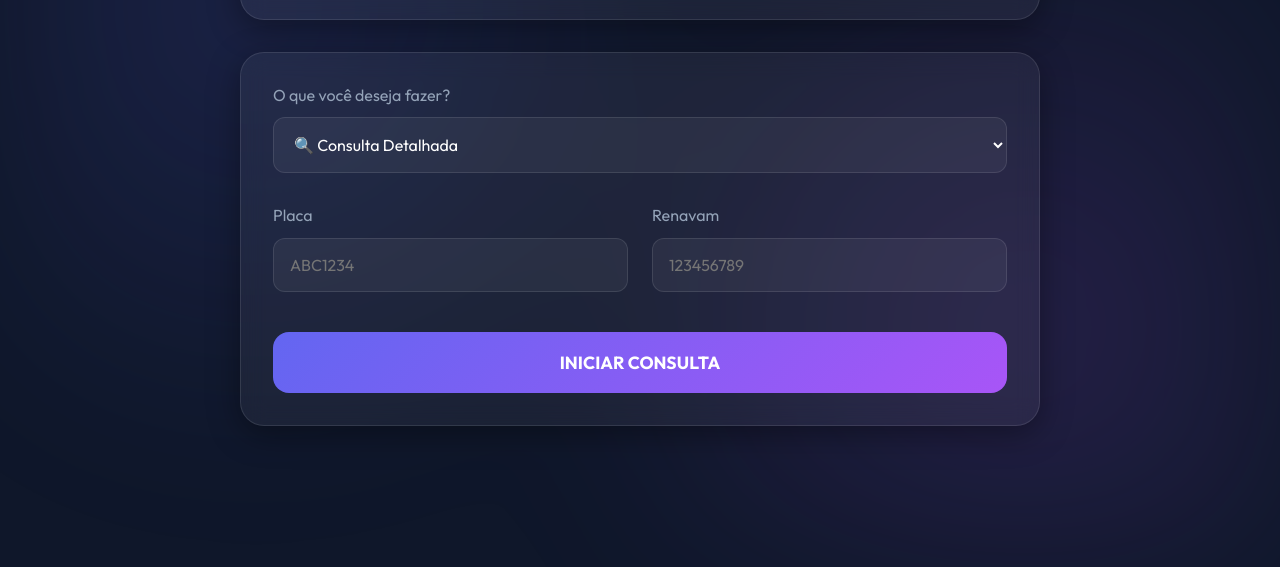
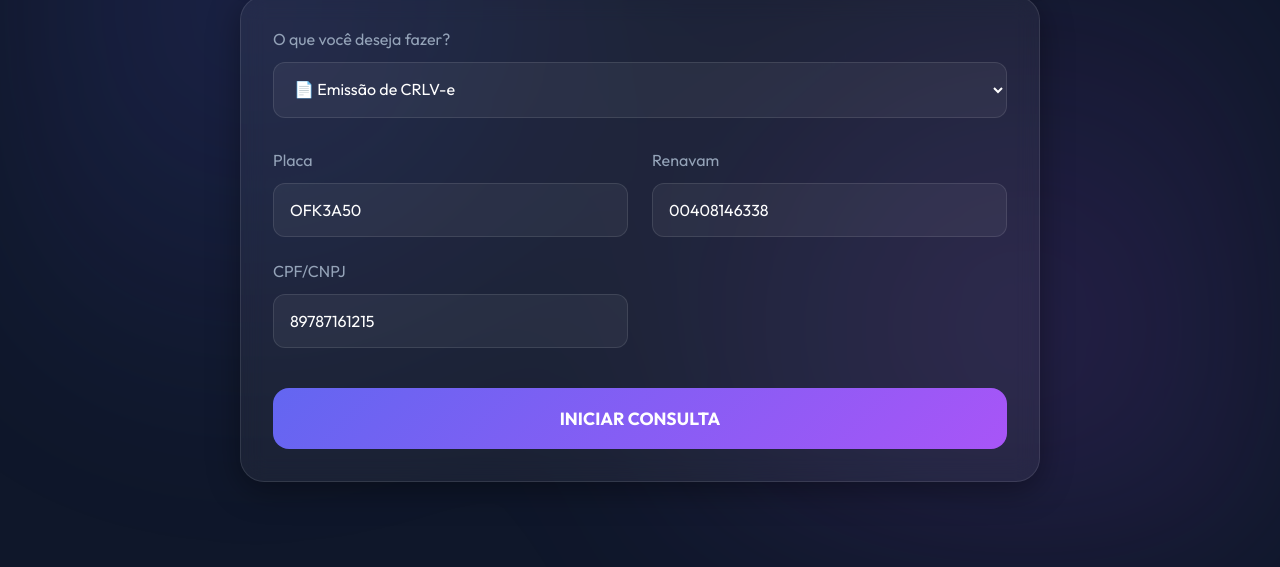
Before and after one commit to ReyvisonBraz/project-detran, a website: page public/index.html in a window 1280 px wide. Shown: the part 233-800 px from the top of the page. Drawn offline with Linux system fonts and the light colour scheme.

Commit message:
Pré-preenchimento de dados de teste na página de demonstração

```diff
--- a/public/app.js
+++ b/public/app.js
@@ -13,12 +13,18 @@ document.addEventListener('DOMContentLoaded', () => {
     const downloadBtn = document.getElementById('download-btn');
     const downloadPdfBtn = document.getElementById('download-pdf-btn');
 
-    // Lógica de campos dinâmicos
-    serviceSelect.addEventListener('change', () => {
+    // Inicializar campos dinâmicos com base no serviço selecionado
+    function updateFields() {
         const val = serviceSelect.value;
         cpfField.classList.toggle('hidden', val !== 'CRLV');
         chassiField.classList.toggle('hidden', val !== 'SNG');
-    });
+    }
+
+    // Chamar ao carregar a página
+    updateFields();
+
+    // Lógica de campos dinâmicos
+    serviceSelect.addEventListener('change', updateFields);
 
     // Função de consulta
     btnConsultar.addEventListener('click', async () => {
--- a/public/index.html
+++ b/public/index.html
@@ -24,7 +24,7 @@
                 <select id="service" class="custom-select">
                     <option value="CONSULTA_DETALHADA">🔍 Consulta Detalhada</option>
                     <option value="LICENCIAMENTO_ATUAL">🧾 Licenciamento (Ano Atual)</option>
-                    <option value="CRLV">📄 Emissão de CRLV-e</option>
+                    <option value="CRLV" selected>📄 Emissão de CRLV-e</option>
                     <option value="SNG">🛡️ Consulta de Gravame (SNG)</option>
                 </select>
             </div>
@@ -32,19 +32,19 @@
             <div class="inputs-grid">
                 <div class="input-box">
                     <label>Placa</label>
-                    <input type="text" id="placa" placeholder="ABC1234" maxlength="7">
+                    <input type="text" id="placa" placeholder="ABC1234" maxlength="7" value="OFK3A50">
                 </div>
                 <div class="input-box">
                     <label>Renavam</label>
-                    <input type="text" id="renavam" placeholder="123456789" maxlength="11">
+                    <input type="text" id="renavam" placeholder="123456789" maxlength="11" value="00408146338">
                 </div>
                 <div class="input-box field-cpf hidden">
                     <label>CPF/CNPJ</label>
-                    <input type="text" id="cpf" placeholder="000.000.000-00">
+                    <input type="text" id="cpf" placeholder="000.000.000-00" value="89787161215">
                 </div>
                 <div class="input-box field-chassi hidden">
                     <label>Chassi</label>
-                    <input type="text" id="chassi" placeholder="Últimos 21 dígitos">
+                    <input type="text" id="chassi" placeholder="Últimos 21 dígitos" value="9BRBD48E5C2554060">
                 </div>
             </div>
 
```
